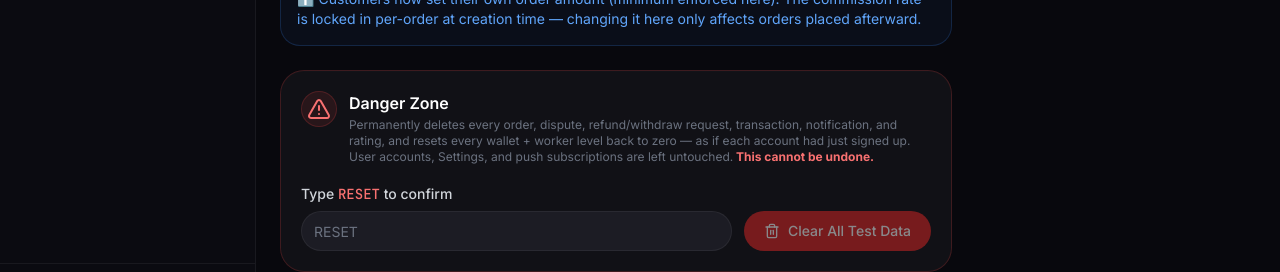
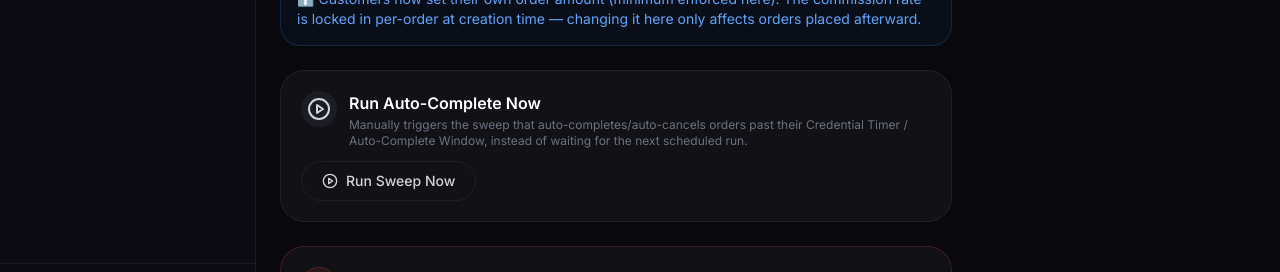
Before and after one commit to Mailzeon/Frontend, a Next.js app: page /admin/settings in a window 1280 px wide. Shown: the part 416-688 px from the top of the page. Built offline with nearby package versions, Linux system fonts and the light colour scheme; no server answers.

Commit message:
Update page.tsx

```diff
--- a/app/admin/settings/page.tsx
+++ b/app/admin/settings/page.tsx
@@ -1,6 +1,6 @@
 'use client';
 import { useState, useEffect } from 'react';
-import { Settings as SettingsIcon, Save, IndianRupee, Clock, Timer, Percent, AlertTriangle, Trash2 } from 'lucide-react';
+import { Settings as SettingsIcon, Save, IndianRupee, Clock, Timer, Percent, AlertTriangle, Trash2, PlayCircle } from 'lucide-react';
 import { Button } from '@/components/ui/button';
 import { Input } from '@/components/ui/input';
 import { Label } from '@/components/ui/label';
@@ -60,6 +60,20 @@ export default function AdminSettingsPage() {
       toast.error(err.response?.data?.message || 'Failed to reset data.');
     } finally {
       setResetting(false);
+    }
+  };
+
+  // ── Run the auto-complete/auto-cancel sweep immediately ───────────────────
+  const [runningAutoComplete, setRunningAutoComplete] = useState(false);
+  const handleRunAutoComplete = async () => {
+    setRunningAutoComplete(true);
+    try {
+      const { data } = await api.post('/admin/run-auto-complete', {});
+      if (data.success) toast.success('Sweep finished — check Orders to confirm any stuck ones cleared.');
+    } catch (err: any) {
+      toast.error(err.response?.data?.message || 'Failed to run sweep.');
+    } finally {
+      setRunningAutoComplete(false);
     }
   };
 
@@ -195,6 +209,27 @@ export default function AdminSettingsPage() {
         </p>
       </div>
 
+      {/* Auto-complete runs automatically every 5 minutes — this lets an
+          admin force it right now, e.g. to confirm a fix cleared already-
+          stuck orders instead of waiting for the next interval. */}
+      <div className="glass-card p-5">
+        <div className="flex items-start gap-3 mb-3">
+          <div className="w-9 h-9 rounded-xl bg-[#1C1C24] flex items-center justify-center shrink-0">
+            <PlayCircle className="w-4.5 h-4.5 text-gray-300" />
+          </div>
+          <div className="flex-1 min-w-0">
+            <p className="font-semibold text-white">Run Auto-Complete Now</p>
+            <p className="text-xs text-gray-500 mt-0.5">
+              Manually triggers the sweep that auto-completes/auto-cancels orders past their
+              Credential Timer / Auto-Complete Window, instead of waiting for the next scheduled run.
+            </p>
+          </div>
+        </div>
+        <Button onClick={handleRunAutoComplete} loading={runningAutoComplete} variant="outline">
+          <PlayCircle className="w-4 h-4 mr-2" /> Run Sweep Now
+        </Button>
+      </div>
+
       {/* ── Danger zone ──────────────────────────────────────────────────── */}
       <div className="glass-card p-5 border-red-500/20">
         <div className="flex items-start gap-3 mb-4">
```
